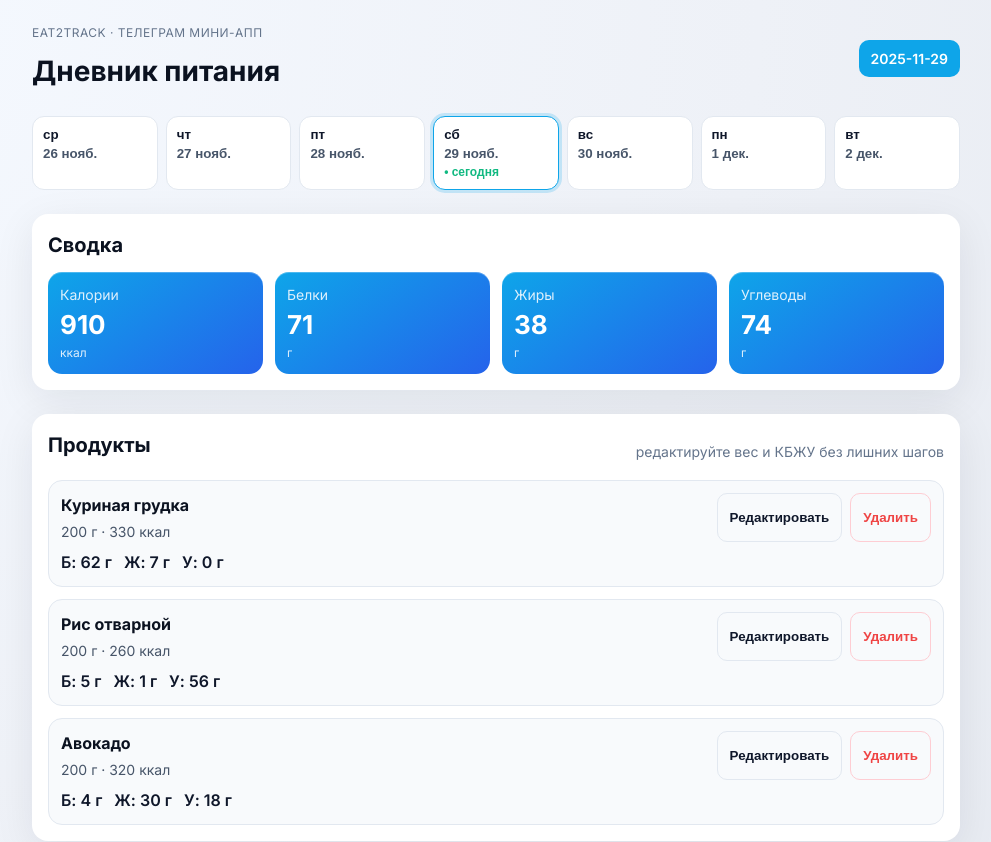
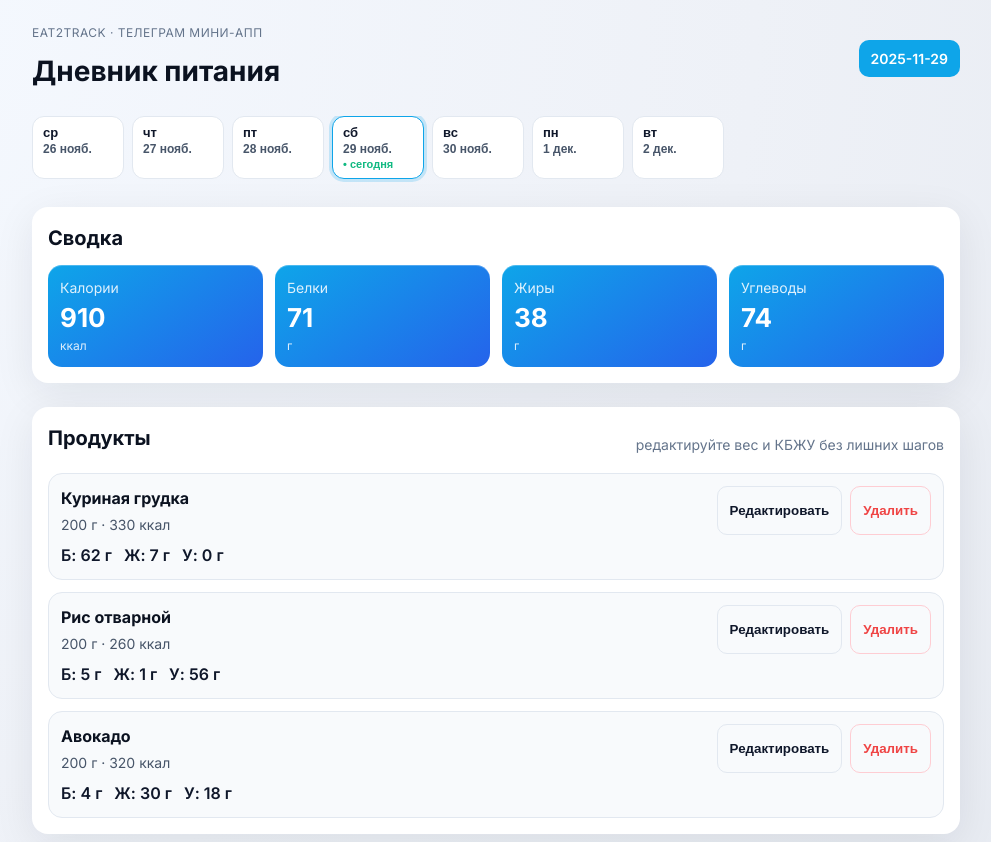
Before and after one commit to makeycc/eat2track, a React (Vite) app: page / in a window 1280 px wide. Shown: the top 842 px of the page, without its empty margins (144-1135 px from the left). Built offline with nearby package versions, Linux system fonts and the light colour scheme.

Commit message:
Improve day slider spacing and scroll

```diff
--- a/src/styles/index.css
+++ b/src/styles/index.css
@@ -71,36 +71,43 @@ section {
 }
 
 .day-slider {
-  display: grid;
-  grid-template-columns: repeat(auto-fit, minmax(120px, 1fr));
+  display: flex;
   gap: 8px;
+  overflow-x: auto;
+  padding-bottom: 4px;
+  flex-wrap: nowrap;
 }
 
 .day-chip {
   border: 1px solid #e2e8f0;
   background: #fff;
   border-radius: 12px;
-  padding: 10px;
+  padding: 8px 10px;
   display: flex;
   flex-direction: column;
   align-items: flex-start;
-  gap: 4px;
+  gap: 2px;
   cursor: pointer;
   transition: 0.15s ease;
+  min-width: 92px;
+  flex: 0 0 auto;
 }
 
 .day-chip .weekday {
-  font-weight: 600;
+  font-weight: 700;
   color: #0f172a;
+  font-size: 13px;
 }
 
 .day-chip .date {
   color: #475569;
+  font-size: 12px;
 }
 
 .day-chip .today {
   color: #10b981;
-  font-size: 12px;
+  font-size: 11px;
+  font-weight: 600;
 }
 
 .day-chip.active {
```
